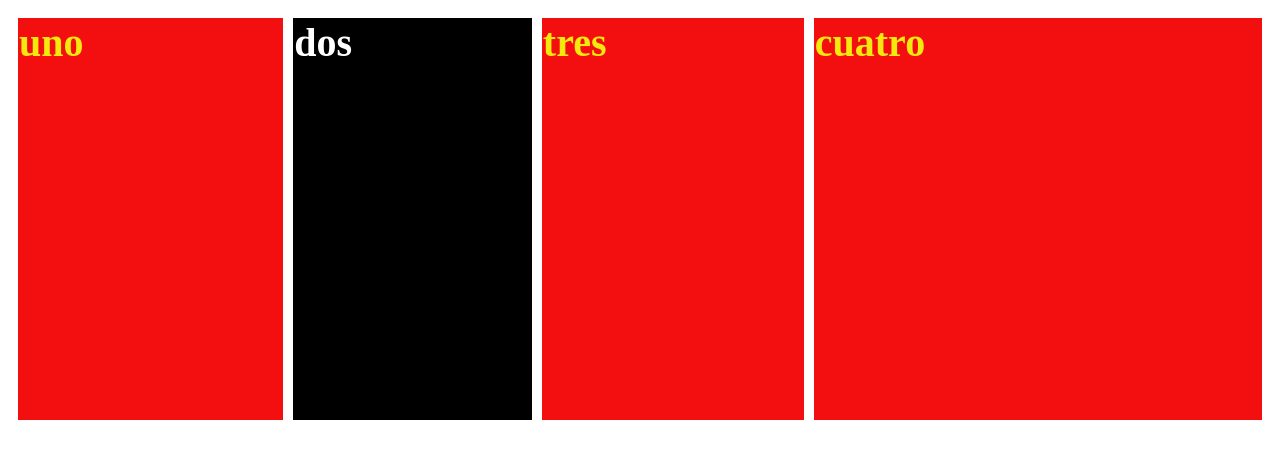
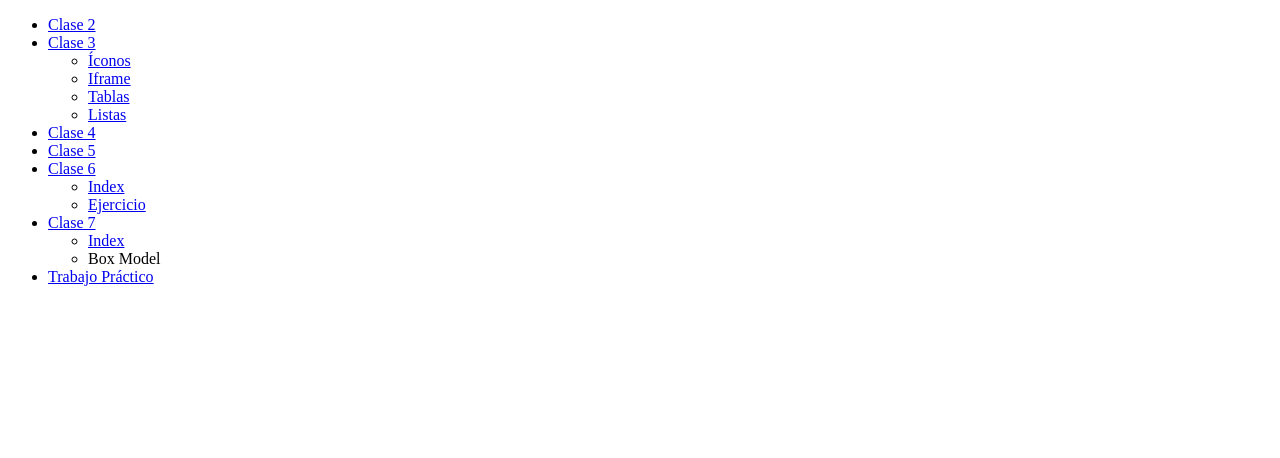
Before and after one commit to magostinacosta/Java-Full-Stack, a plain HTML site: page index.html in a window 1280 px wide. Drawn offline with Linux system fonts and the light colour scheme; files that its build step writes are made by us from their sources.

Commit message:
Add files via upload

```diff
--- /dev/null
+++ b/Clase 7/css.clase 7/styles.css
@@ -0,0 +1,66 @@
+/* h1 {
+    color: red!important;
+}
+#title {
+    color: pink;
+}
+.title {
+    color: yellow;
+}
+h1 {
+    color: blue!important
+}
+div p {
+    background-color: black;
+    color: white;
+}
+
+*/
+
+* {
+    margin: 0;
+}
+.margin {
+    background-color: #AEEA6B;
+    width: 200px;
+    height: 150px;
+    margin: 10px;
+    /*
+   margin-left: 50px;
+    margin-top: 40px;
+    margin-bottom: 30px;
+    margin-right: 25px;
+}
+*/
+}
+.padding {
+    background-color: #52D2A3;
+    width: 200px;
+    height: 150px;
+    /* padding: 50px;
+        padding-bottom: 55px;
+        padding-right: 2px;
+        padding-left: 20px;
+        padding-top: 20px;*/
+    padding: 10px 20px 10px 20px;
+}
+.border {
+    background-color: #5066E5;
+    width: 200px;
+    height: 150px;
+    border: 5px solid black;
+}
+.box-model {
+    background-color: #9F49CD;
+    width: 200px;
+    height: 150px;
+    margin: 50px;
+    padding: 20px;
+    border: 1px solid black;
+}
+.box-sizing {
+    background-color: #CD4963;
+    width: 200px;
+    height: 100px;
+    box-sizing: border-box;
+}
--- a/index.html
+++ b/index.html
@@ -2,27 +2,98 @@
 <html lang="es">
     <head>
         <meta charset="utf-8"/>
-        <link href="styles.css" rel="stylesheet" type="text/css"/>
+        <meta content="width =device =width, initial=scale=1.0" name="viewport"/>
         <title>
-            Actividad obligatoria
+            Clases
         </title>
     </head>
     <body>
-        <table>
-            <tr>
-                <th>
-                    uno
-                </th>
-                <th id="dos">
-                    dos
-                </th>
-                <th>
-                    tres
-                </th>
-                <th>
-                    cuatro
-                </th>
-            </tr>
-        </table>
+        <header>
+            <nav>
+                <ul>
+                    <li>
+                        <a href="Clase 2/index.html" target="_blank">
+                            Clase 2
+                        </a>
+                    </li>
+                    <li>
+                        <a href="#">
+                            Clase 3
+                            <ul>
+                                <li>
+                                    <a href="Clase 3/iconos.html" target="_blank">
+                                        Íconos
+                                    </a>
+                                </li>
+                                <li>
+                                    <a href="Clase 3/iframe.html" target="_blank">
+                                        Iframe
+                                    </a>
+                                </li>
+                                <li>
+                                    <a href="Clase 3/tablas.html" target="_blank">
+                                        Tablas
+                                    </a>
+                                </li>
+                                <li>
+                                    <a href="Clase 3/listas.html" target="_blank">
+                                        Listas
+                                    </a>
+                                </li>
+                            </ul>
+                        </a>
+                    </li>
+                    <li>
+                        <a href="Clase 4/index.html" target="_blank">
+                            Clase 4
+                        </a>
+                    </li>
+                    <li>
+                        <a href="Clase 5/index.html" target="_blank">
+                            Clase 5
+                        </a>
+                    </li>
+                    <li>
+                        <a href="#">
+                            Clase 6
+                            <ul>
+                                <li>
+                                    <a href="Clase 6/index.html">
+                                        Index
+                                    </a>
+                                </li>
+                                <li>
+                                    <a href="Clase 6/ejercicio/">
+                                        Ejercicio
+                                    </a>
+                                </li>
+                            </ul>
+                        </a>
+                    </li>
+                    <li>
+                        <a href="#">
+                            Clase 7
+                            <ul>
+                                <li>
+                                    <a href="Clase 7/index.html">
+                                        Index
+                                    </a>
+                                </li>
+                                <li>
+                                    <a href="Clase 7/boxmodel.html">
+                                    </a>
+                                    Box Model
+                                </li>
+                            </ul>
+                        </a>
+                    </li>
+                    <li>
+                        <a href="clase tp/Trabajopráctico.html">
+                            Trabajo Práctico
+                        </a>
+                    </li>
+                </ul>
+            </nav>
+        </header>
     </body>
 </html>
```
Also changed, not shown: Clase 7/boxmodel.html (added, +45 -0 lines), Clase 7/index.html (added, +46 -0 lines).
